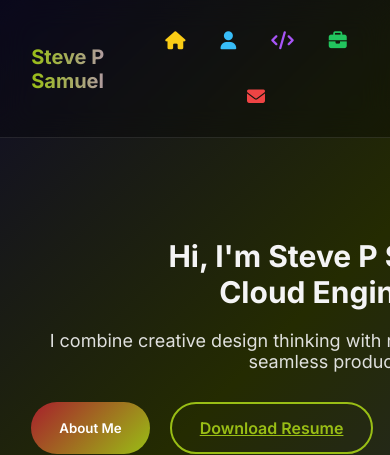
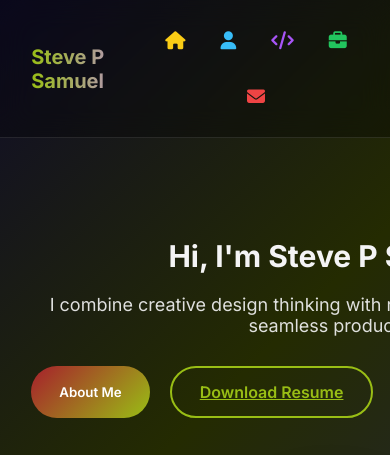
Before and after one commit to Stevesamuel64/stevekjc, a website: page public/index.html in a window 390 px wide. Shown: the top 455 px of the page. Drawn offline with Linux system fonts and the light colour scheme.

Commit message:
Updated CSS for mobile responsiveness

```diff
--- a/public/index.html
+++ b/public/index.html
@@ -49,7 +49,7 @@
 <!-- HERO -->
 <section class="hero fade-in">
     <div class="hero-text">
-        <h2>Hi, I'm Steve P Samuel <br>Cloud Engineer</h2>
+        <h2>Hi, I'm Steve P Samuel</h2>
         <p>
             I combine creative design thinking with robust engineering
             to craft seamless products.
```
